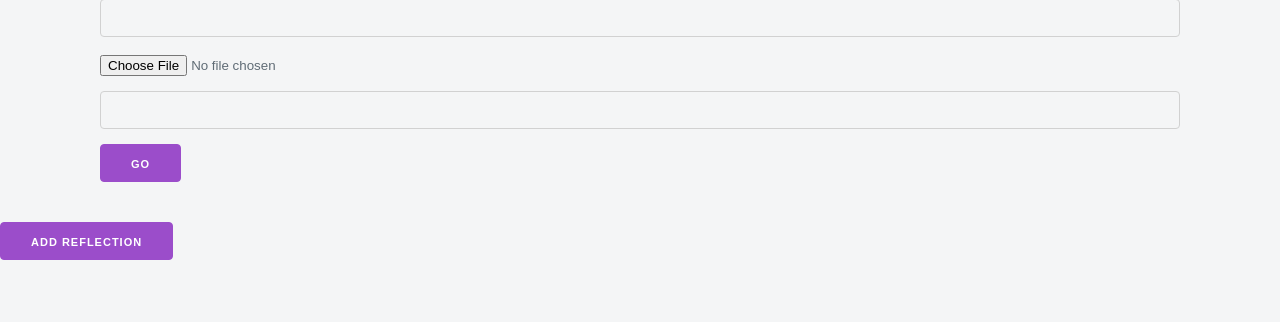
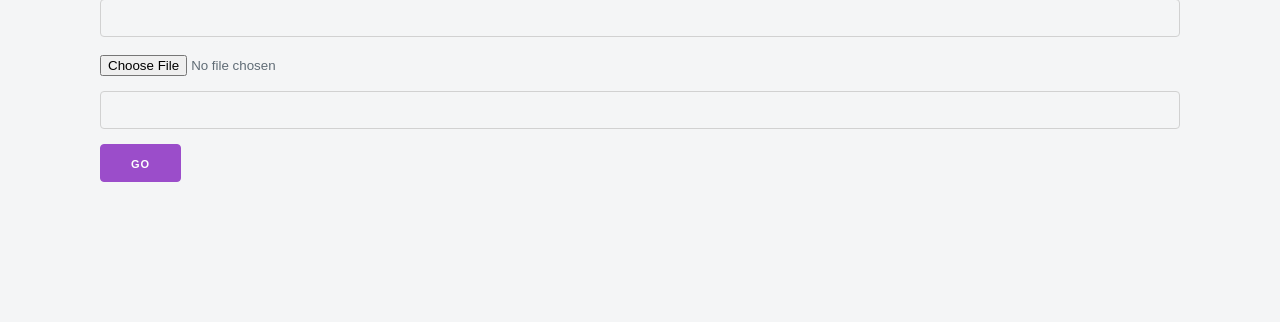
Before and after one commit to cfg-chicago/team-3, a Flask app: page /add-journey/ in a window 1280 px wide. Shown: the part 238-560 px from the top of the page. Run offline with Flask 2, Linux system fonts and the light colour scheme; some libraries are stand-ins or nearby versions.

Commit message:
journey html should b functional

```diff
--- a/embarc/templates/add_journey.html
+++ b/embarc/templates/add_journey.html
@@ -36,9 +36,5 @@
                 <input type=submit value="Go">
             </form>
         </div>
-
-        <div>
-          <button onclick="{{ url_for('add_reflection') }}">Add Reflection</button>
-        </div>
     </section>
 {% endblock %}
--- a/embarc/views.py
+++ b/embarc/views.py
@@ -43,7 +43,7 @@ def show_journey(journey_slug):
         reflection = Reflection(name=reflection_name, description=reflection_description, journeyid=journey_slug)
         db.session.add(reflection)
         db.session.commit()
-        return redirect(url_for('index'))
+        return redirect(url_for('show_journey', journey_slug=journey_slug))
     return render_template('journey.html', form=add_reflection_form, **context)
 
 
@@ -67,18 +67,6 @@ def add_journey():
 
     return render_template('add_journey.html', form=add_journey_form)
 
-@app.route('/add-reflection/', methods=['GET', 'POST'])
-def add_reflection():
-    add_reflection_form = AddReflectionForm()
-    if add_reflection_form.validate_on_submit():
-        reflection_name = add_reflection_form.name.data
-        reflection_description = add_reflection_form.description.data
-        reflection_journey = add_reflection_form.journey.data
-        reflection = Reflection(name=reflection_name, description=reflection_description, journey=reflection_journey)
-        db.session.add(reflection)
-        db.session.commit()
-        return redirect(url_for('index'))
-    return render_template('add_reflection.html', form=add_reflection_form)
 
 @login_manager.user_loader
 def load_user(id):
```
Also changed, not shown: embarc/static/cdn/Screen_Shot_2017-09-28_at_12.04.23_AM.png (added).
